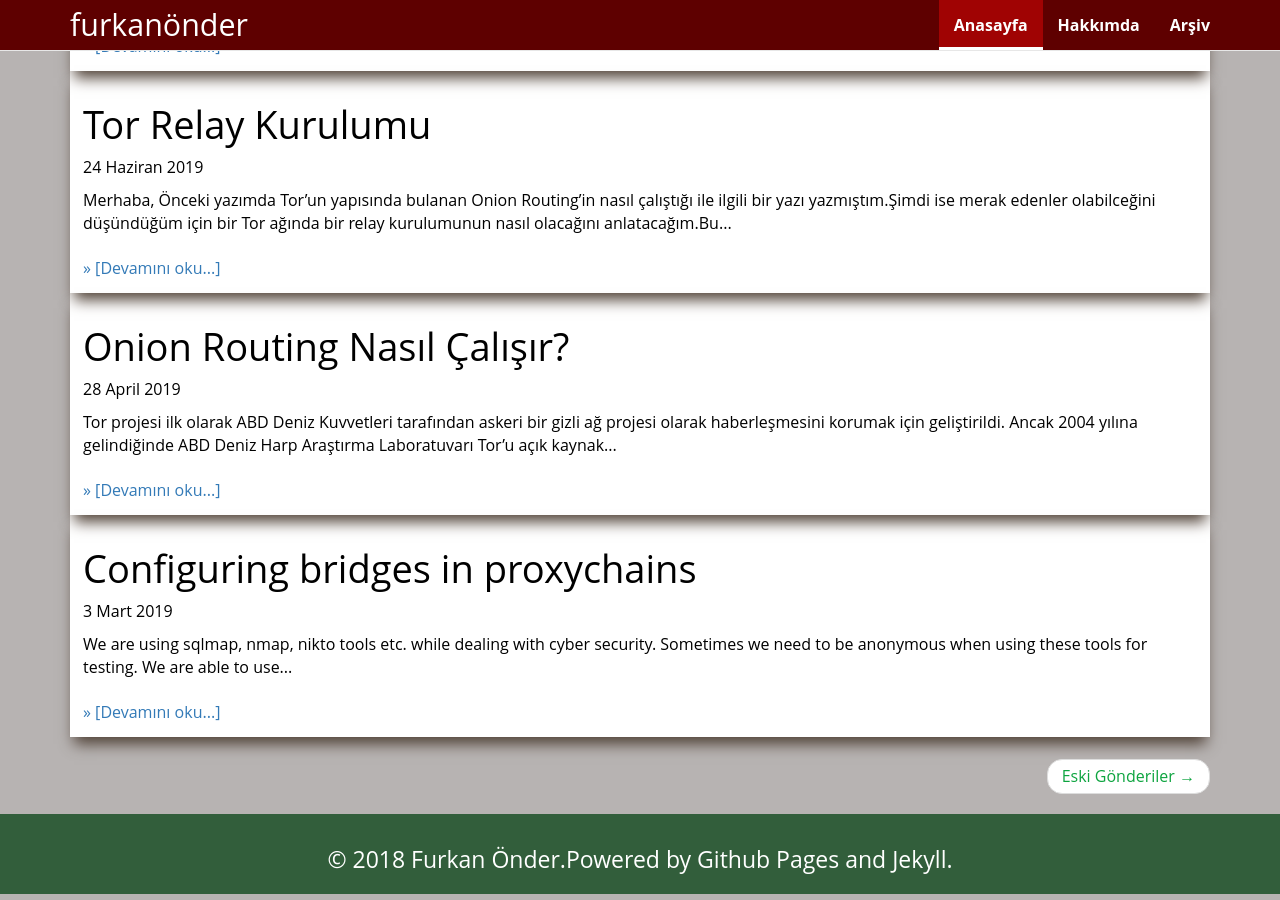
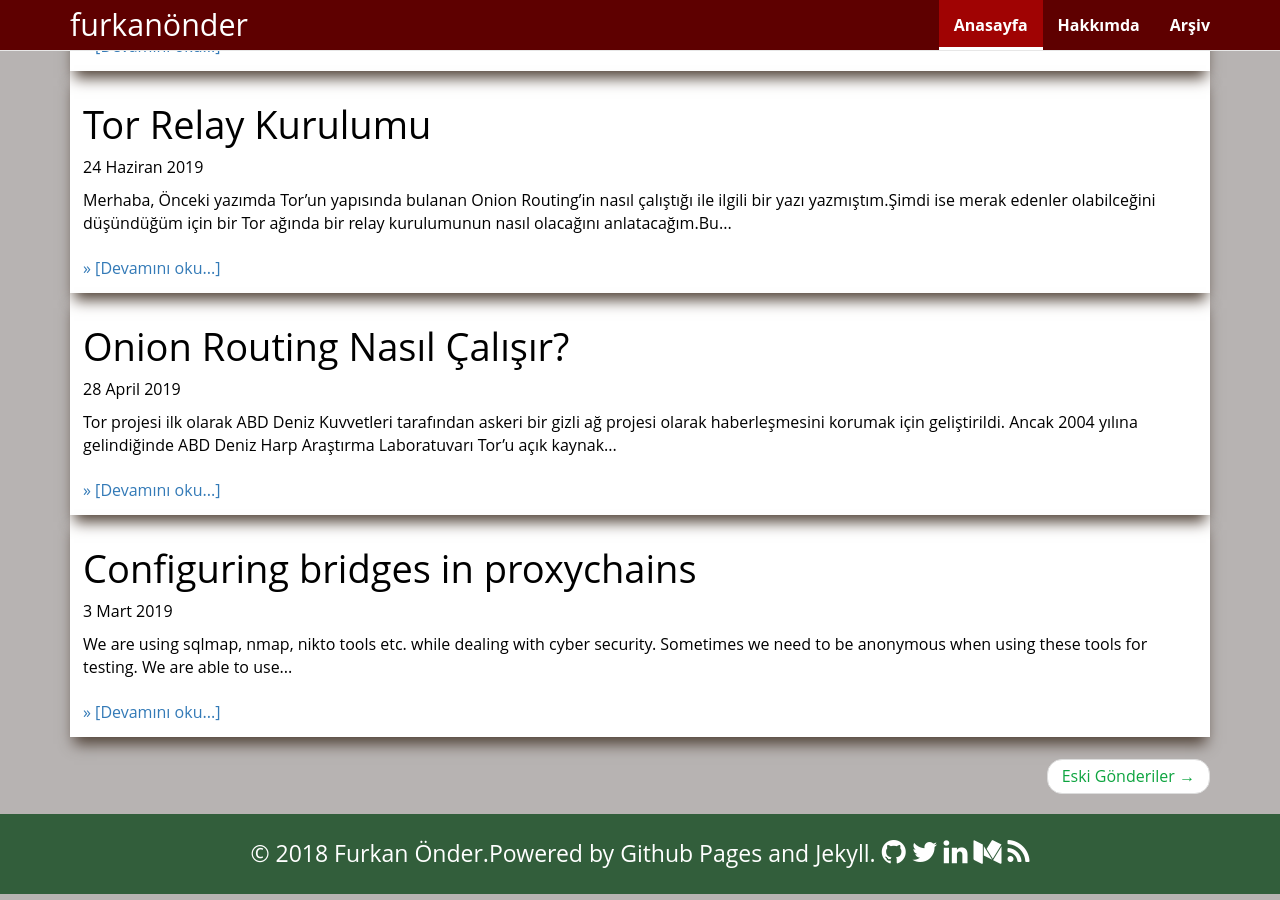
Before and after one commit to furkanonder/furkanonder.github.io, a Jekyll site: the page built from index.html, in a window 1280 px wide and 900 px high, scrolled down 443 px. Built offline with Jekyll 4.4.1, drawn with Linux system fonts in a browser that asks for light colours; the list of posts is cut into pages by our own code.

Commit message:
font css eklendi

```diff
--- a/_includes/head.html
+++ b/_includes/head.html
@@ -5,4 +5,5 @@
 <link href="{{ site.baseurl }}/assets/css/bootstrap.min.css" rel="stylesheet">
 <link href="{{ site.baseurl }}/assets/css/ie10-viewport-bug-workaround.css" rel="stylesheet">
 <link href="{{ site.baseurl }}/assets/css/custom.css" rel="stylesheet">
+<link href="{{ site.baseurl }}/assets/css/font-awesome.css" rel="stylesheet">
 {% seo %}
```
